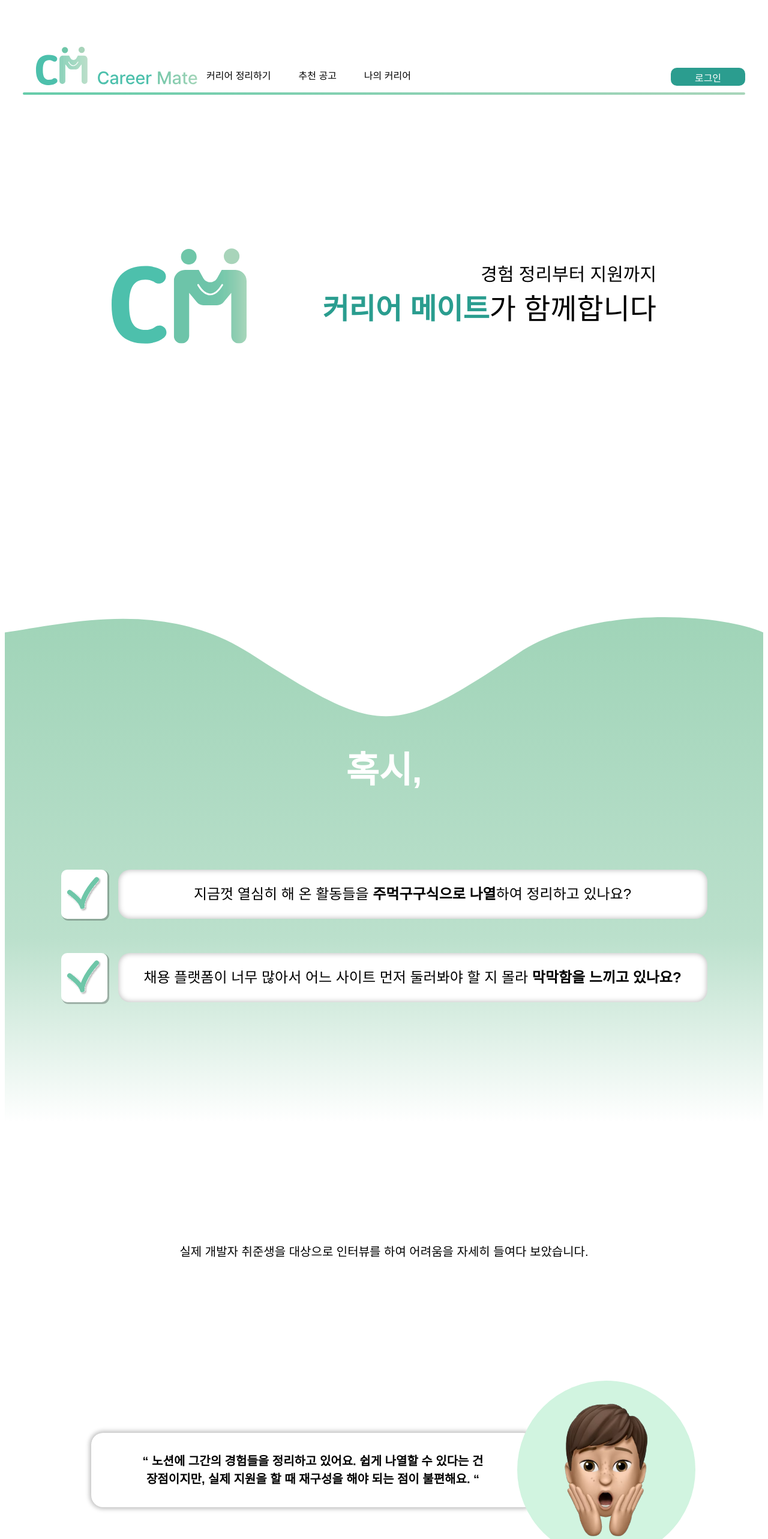
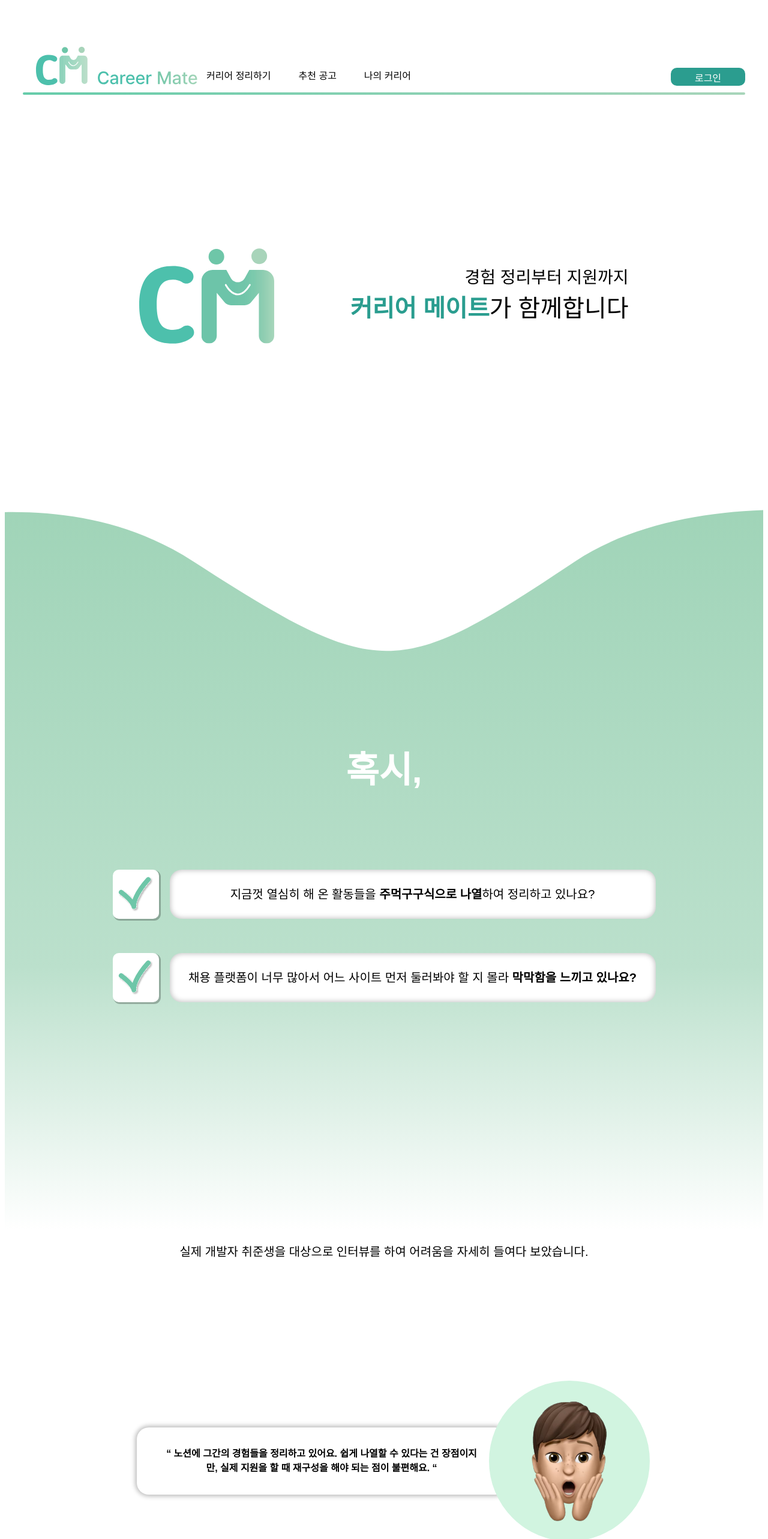
Before and after one commit to Career-Mate/Web, a React (Vite) app: page / in a window 1280 px wide. Shown: the top 2566 px of the page at 60% size. Built offline with nearby package versions, Linux system fonts and the light colour scheme; no server answers; a web font is replaced by a local one.

Commit message:
style: MainPage 전체 px 사이즈 수정

```diff
--- a/src/components/MainPage/Card/styled/styled.js
+++ b/src/components/MainPage/Card/styled/styled.js
@@ -1,14 +1,14 @@
 import styled from 'styled-components';
 
 export const CardContainer = styled.div`
-    width: 337px;
+    width: 300px;
     display: flex;
     flex-direction: column;
     align-items: center;
 `;
 
 export const TitleBox = styled.div`
-    width: 245px;
+    width: 218px;
     height: 57px;
     display: flex;
     justify-content: center;
@@ -25,7 +25,7 @@ export const TitleBox = styled.div`
 
 export const ContentWrapper = styled.div`
     width: 100%;
-    height: 367px;
+    height: 334px;
     display: flex;
     flex-direction: column;
     justify-content: flex-start;
@@ -36,9 +36,11 @@ export const ContentWrapper = styled.div`
 `;
 
 export const Img = styled.div`
-    width: 130px;
-    height: 130px;
+    width: 100px;
+    height: 100px;
     margin-top: 50px;
+    display: flex;
+    flex-direction: column;
 `;
 
 export const Content = styled.div`
@@ -63,7 +65,7 @@ export const FirstSection = styled.div`
 export const SecondSection = styled.div`
     width: 232px;
     position: absolute;
-    top: 65px;
+    top: 60px;
     word-wrap: keep-all;
     font-weight: 500;
 `;
--- a/src/components/MainPage/CheckTextBox/styled/styled.js
+++ b/src/components/MainPage/CheckTextBox/styled/styled.js
@@ -17,12 +17,12 @@ export const IconWrapper = styled.div`
 `;
 
 export const Text = styled.div`
-    width: 930px;
+    width: 758px;
     display: flex;
     flex-direction: row;
     align-items: center;
     justify-content: center;
-    font-size: 24px;
+    font-size: 20px;
     border-radius: 20px;
     padding: 18px 26px;
     background-color: white;
--- a/src/components/MainPage/InterviewBox/styled/styled.js
+++ b/src/components/MainPage/InterviewBox/styled/styled.js
@@ -12,7 +12,7 @@ export const TextWrapper = styled.div`
     background-color: white;
     box-shadow: 0px 0px 7px 3px rgba(0, 0, 0, 0.25);
     padding: 32px 41px;
-    width: 740px;
+    width: 617px;
     box-sizing: border-box;
     border-radius: 20px;
     display: flex;
@@ -25,7 +25,7 @@ export const TextWrapper = styled.div`
 export const Text = styled.div`
     text-align: center;
     width: 577px;
-    font-size: 20px;
+    font-size: 16px;
     font-weight: 600;
 `;
 
@@ -35,8 +35,8 @@ export const ImgWrapper = styled.div`
     align-items: center;
     border-radius: 50%;
     background-color: rgba(209, 244, 224, 1);
-    width: 297px;
-    height: 297px;
+    width: 268px;
+    height: 268px;
     z-index: 2;
     margin-left: ${({ $type }) => ($type === 'left' ? '20px' : '0')};
     margin-right: ${({ $type }) => ($type === 'right' ? '20px' : '0')};
--- a/src/pages/Main/MainPage/styled/styled.js
+++ b/src/pages/Main/MainPage/styled/styled.js
@@ -22,13 +22,13 @@ export const FirstPage = styled.div`
 `;
 
 export const FirstTextWrapper = styled.div`
-    font-size: 30px;
+    font-size: 28px;
     text-align: right;
     display: flex;
     flex-direction: column;
 
     b {
-        font-size: 48px;
+        font-size: 40px;
         font-weight: 400;
         span {
             font-weight: 700;
@@ -41,7 +41,7 @@ export const SecondPage = styled.div`
     width: 100%;
     height: 150vh;
     background-image: url('/assets/main-vector.svg');
-    background-size: contain;
+    background-size: cover;
     background-position: center;
     background-repeat: no-repeat;
     box-sizing: border-box;
@@ -128,7 +128,7 @@ export const Text = styled.div`
 
 export const CardWrapper = styled.div`
     display: flex;
-    gap: 62px;
+    gap: 20px;
     font-size: 18px;
 `;
 
```
